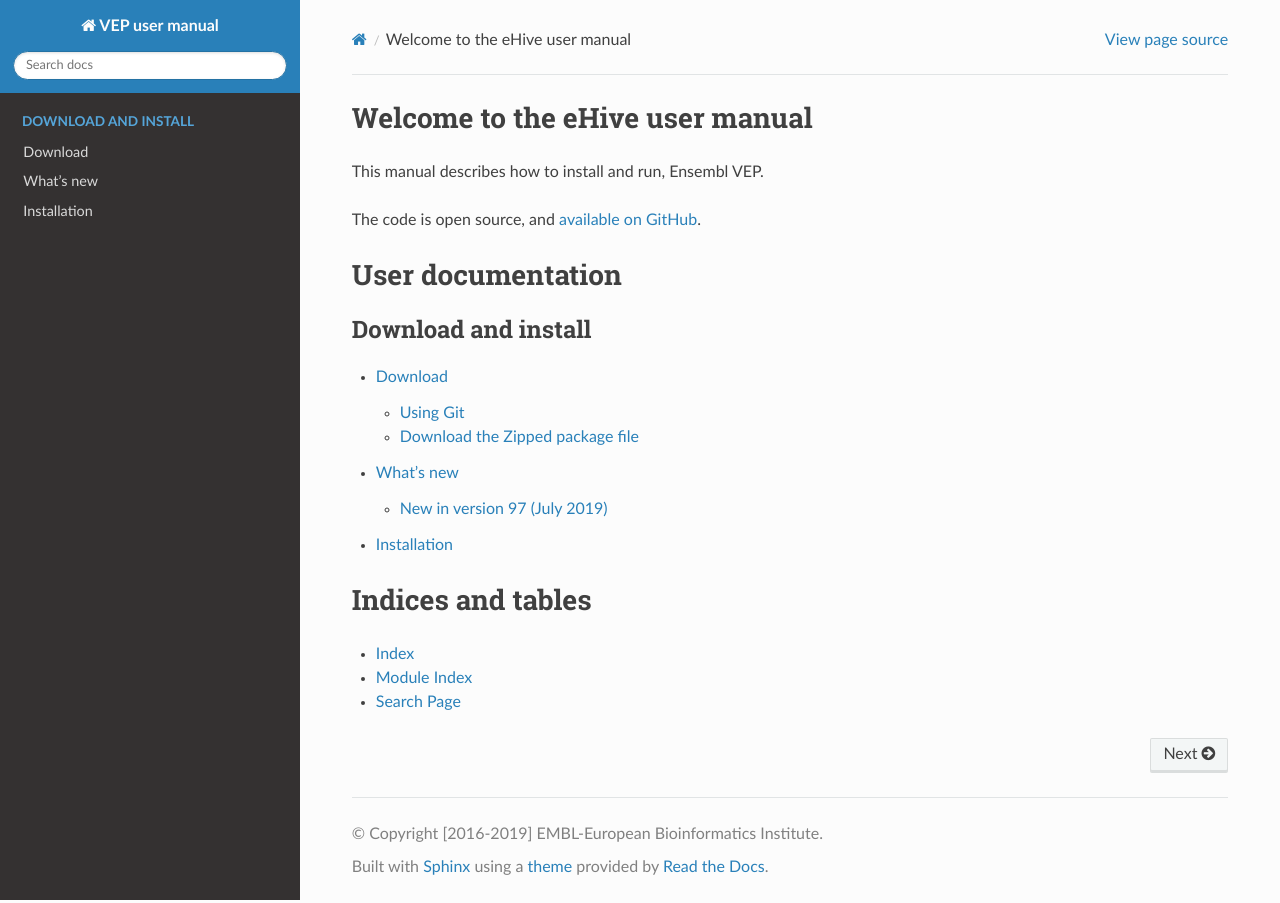
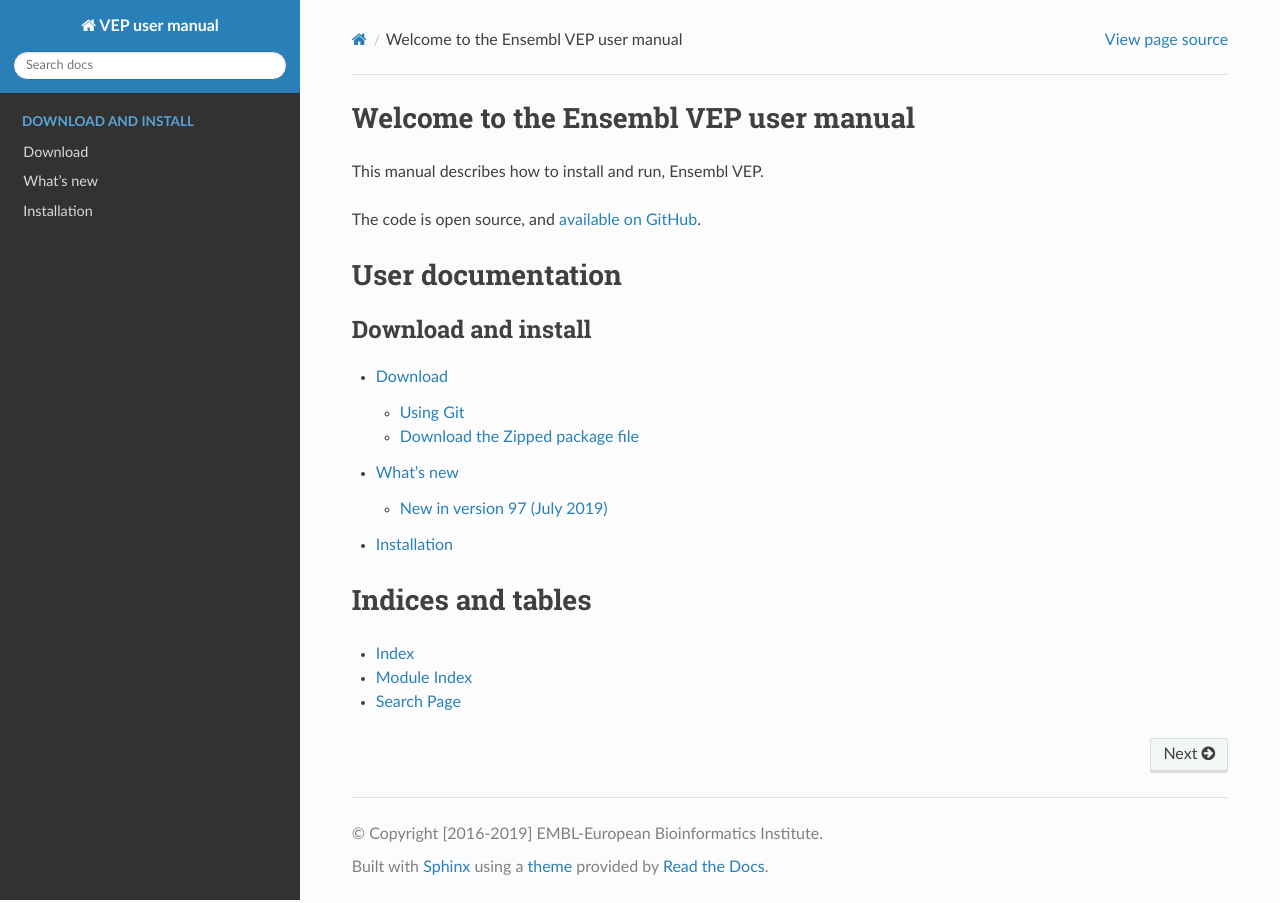
Before and after one commit to ens-lgil/test-vep-readthedocs, a Sphinx documentation site: the page built from docs/index.rst, in a window 1280 px wide. Built offline with Sphinx 7.4.7 and the Read the Docs theme 2.0.0, drawn with Linux system fonts in a browser that asks for light colours.

Commit message:
Update title

```diff
--- a/docs/index.rst
+++ b/docs/index.rst
@@ -5,8 +5,8 @@
 
 .. Have a look at https://raw.githubusercontent.com/rtfd/readthedocs.org/master/docs/index.rst for inspiration
 
-Welcome to the eHive user manual
-================================
+Welcome to the Ensembl VEP user manual
+======================================
 
 This manual describes how to install and run, Ensembl VEP.
 
```
